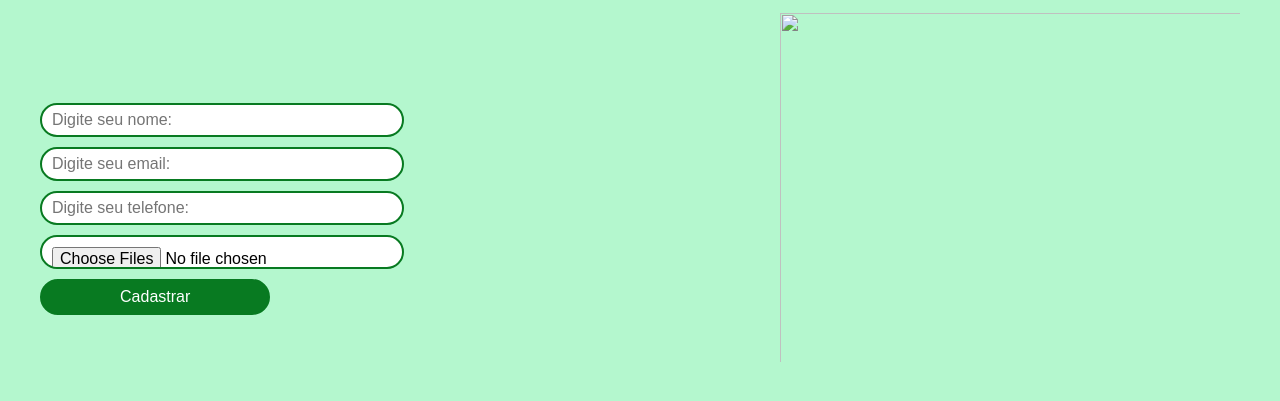
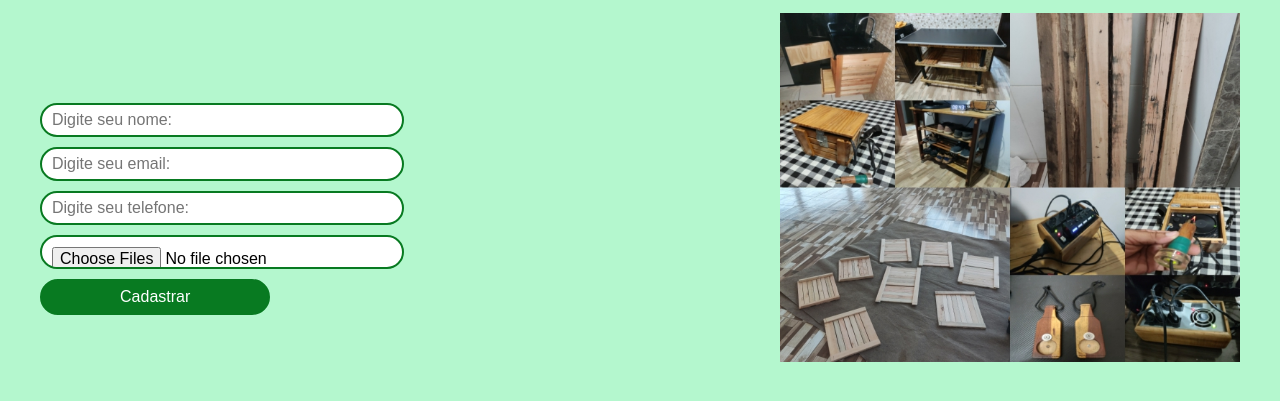
Before and after one commit to Tony121970/atvextensionista, a plain HTML site: page index2.html in a window 1280 px wide. Shown: the part 185-586 px from the top of the page. Drawn offline with Linux system fonts and the light colour scheme.

Commit message:
Update index2.html

```diff
--- a/index2.html
+++ b/index2.html
@@ -21,7 +21,7 @@
     </ul>
   </header>
   <div>
-    <img src="imagem.jpg" class="img">
+    <img src="imagem/imagem.jpg" class="img">
   </div>
 
   <form method='POST' action='' enctype='multipart/form-data'>
```
